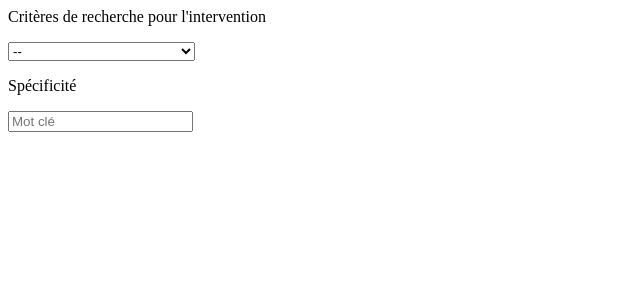
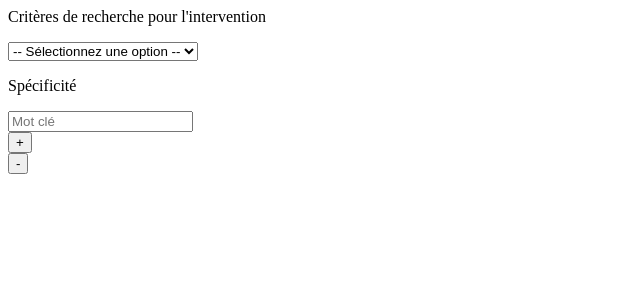
Before and after one commit to yunko006/agir_inter, a Flask app: template app/templates/search/add_fields.html in a window 1280 px wide. Shown: the top 300 px of the page, without its empty margins (0-640 px from the left). Run offline with Flask 2, Linux system fonts and the light colour scheme; the template is opened without the code that fills it, so the values that code supplies are empty; parts of the project's set-up code (start-up, migrations or seed data) failed here and were passed over; some libraries are stand-ins or nearby versions.

Commit message:
add a script to delete row

```diff
--- a/app/templates/search/add_fields.html
+++ b/app/templates/search/add_fields.html
@@ -1,9 +1,9 @@
-<div class="row mb-2">
+<div class="row mb-2" name='test'>
     <div class="col-4">
       <p>Critères de recherche pour l'intervention</p>
       <div class="form-group">
         <select class="form-select" name="champs">
-          <option value="#">--</option>
+          <option value="" selected disabled>-- Sélectionnez une option --</option>
           <option value="langue_maternelle">Langue : maternelle</option>
           <option value="autonome">Langue : autonome</option>
           <option value="notions">Langue: notions</option>
@@ -16,8 +16,25 @@
         </select>
       </div>
     </div>
-    <div class="col-8">
+    <div class="col-4">
       <p>Spécificité</p>
       <input type="text" class="form-control" name="recherche"  placeholder="Mot clé" />
     </div>
+    <div class='col-2 d-flex align-items-end'>
+      <button class="btn btn-info" hx-post={{ url_for("search.add_field") }} hx-target="#form-fields" hx-swap="beforeend">
+        +
+      </button>
+    </div>
+    <div class='col-2 d-flex align-items-end'>
+      <button class="btn btn-danger" onclick="deleteRow(this)">
+        -
+      </button>
+    </div>
+
 </div>
+
+<script>
+function deleteRow(btn) {
+  btn.parentNode.parentNode.remove();
+}
+</script>
```
